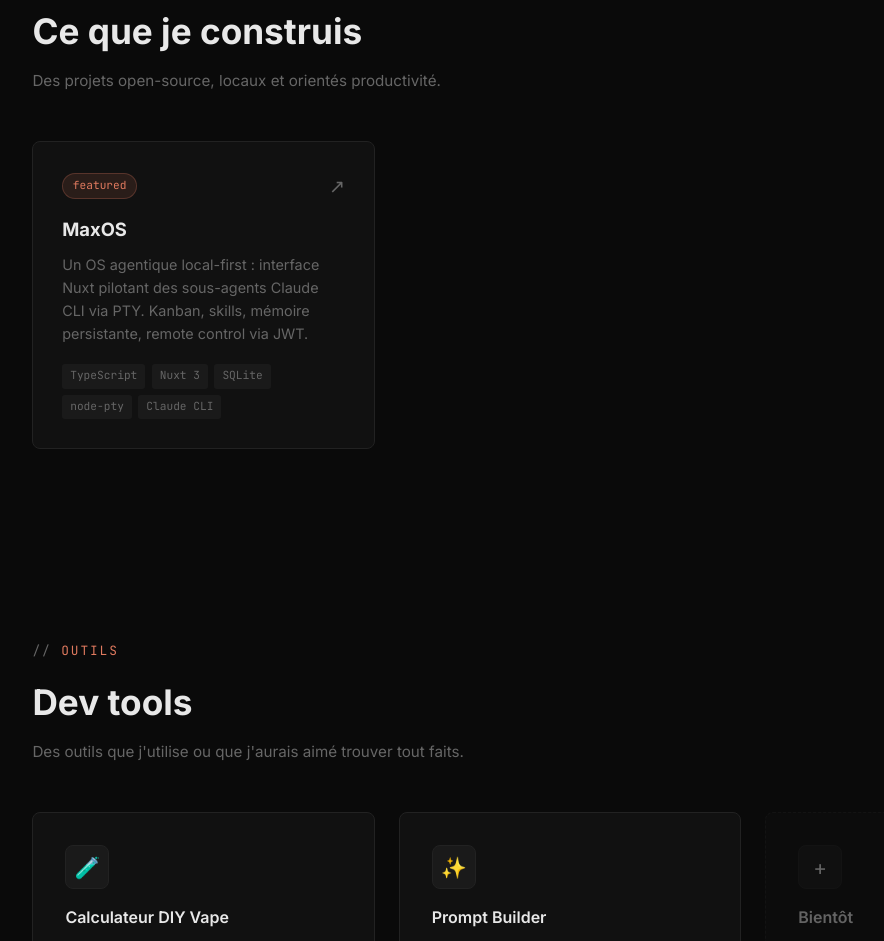
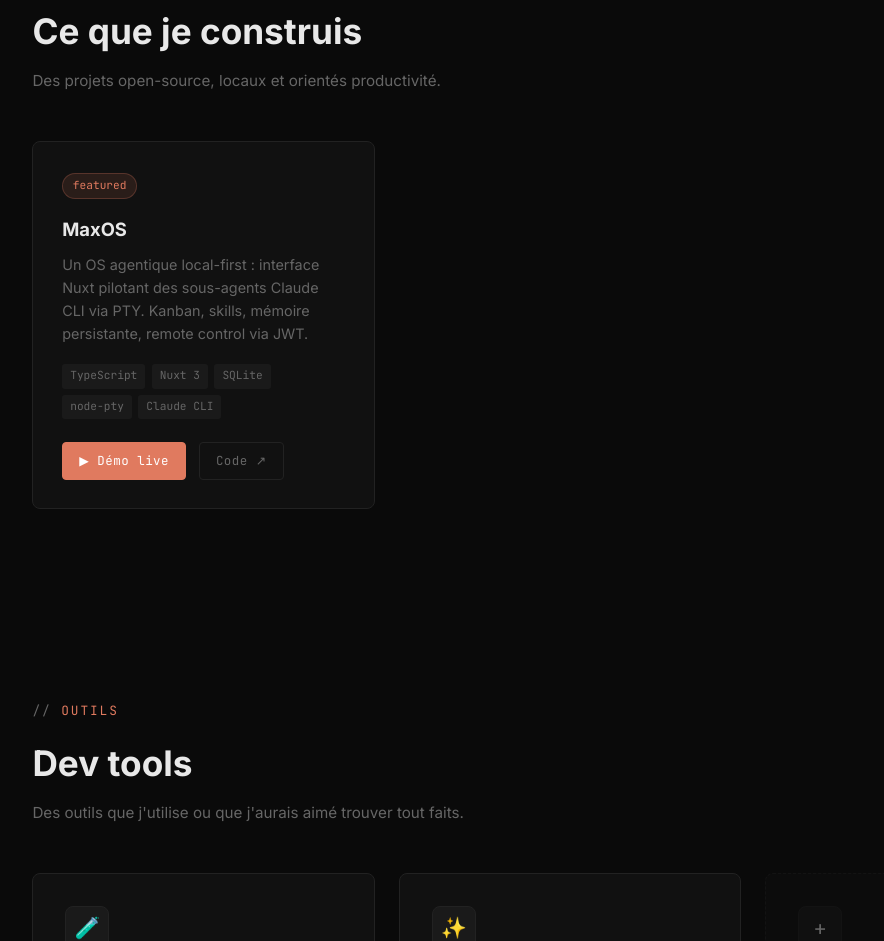
Before and after one commit to tourneur-maxime/tourneur-maxime.github.io, a plain HTML site: page index.html in a window 1280 px wide. Shown: the part 926-1867 px from the top of the page, without its empty margins (70-954 px from the left). Drawn offline with Linux system fonts and the light colour scheme.

Commit message:
feat: carte MaxOS avec démo live + lien repo public
Lie la home à https://tourneur-maxime.github.io/max_ai_os/ (démo)
et au repo public github.com/tourneur-maxime/max_ai_os.

Co-Authored-By: Claude Opus 4.7 <noreply@anthropic.com>

```diff
--- a/index.html
+++ b/index.html
@@ -324,6 +324,23 @@
     }
     .project-card:hover .project-arrow { transform: translate(3px, -3px); color: var(--accent); }
 
+    .project-links { display: flex; gap: .8rem; margin-top: 1.4rem; flex-wrap: wrap; }
+    .project-link {
+      font-family: var(--mono);
+      font-size: .78rem;
+      letter-spacing: .04em;
+      text-decoration: none;
+      padding: .5rem 1rem;
+      border-radius: 4px;
+      transition: all .2s;
+      position: relative;
+      z-index: 1;
+    }
+    .project-link.demo { background: var(--accent); color: #fff; border: 1px solid var(--accent); }
+    .project-link.demo:hover { background: transparent; color: var(--accent); }
+    .project-link.code { background: transparent; color: var(--muted); border: 1px solid var(--border); }
+    .project-link.code:hover { color: var(--text); border-color: #444; }
+
     /* ── TOOLS ── */
     .tools-grid {
       display: grid;
@@ -467,8 +484,7 @@
   <p class="section-sub">Des projets open-source, locaux et orientés productivité.</p>
 
   <div class="projects-grid">
-    <a href="https://github.com/tourneurmaxime/maxos" target="_blank" class="project-card">
-      <span class="project-arrow">↗</span>
+    <div class="project-card">
       <span class="project-tag">featured</span>
       <h3>MaxOS</h3>
       <p>Un OS agentique local-first : interface Nuxt pilotant des sous-agents Claude CLI via PTY. Kanban, skills, mémoire persistante, remote control via JWT.</p>
@@ -479,7 +495,11 @@
         <span class="tech-pill">node-pty</span>
         <span class="tech-pill">Claude CLI</span>
       </div>
-    </a>
+      <div class="project-links">
+        <a href="https://tourneur-maxime.github.io/max_ai_os/" target="_blank" class="project-link demo">▶ Démo live</a>
+        <a href="https://github.com/tourneur-maxime/max_ai_os" target="_blank" class="project-link code">Code ↗</a>
+      </div>
+    </div>
   </div>
 </section>
 
```
